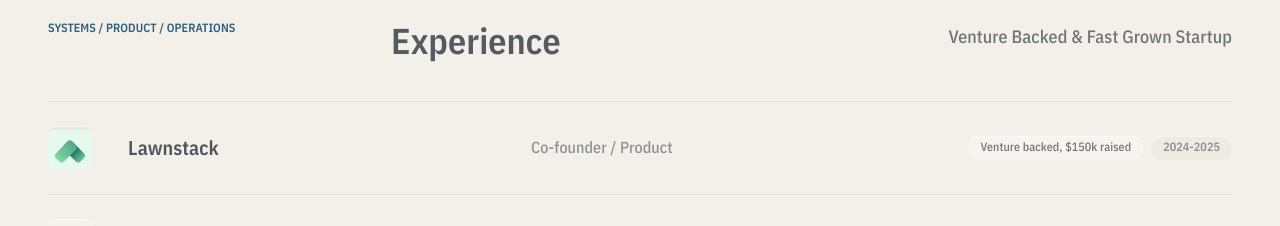
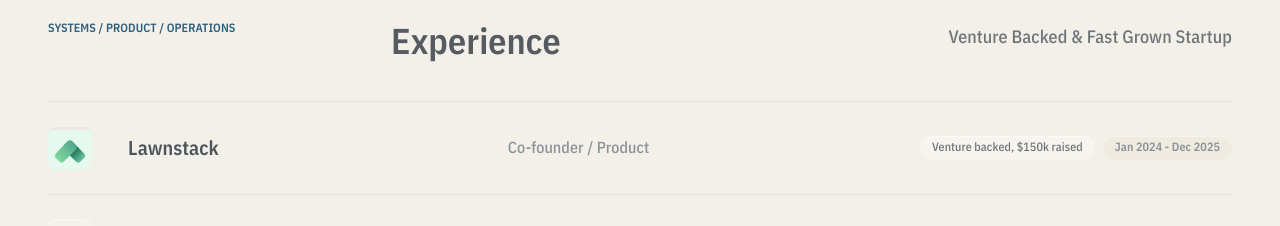
Before and after one commit to Nmilien34/NickPortfolio, a React (Vite) app: page / in a window 1280 px wide. Shown: the part 1120-1346 px from the top of the page. Built offline with nearby package versions, Linux system fonts and the light colour scheme.

Commit message:
fix: Update meta date format for Lawnstack project entry in LandingPage for clarity and consistency.

```diff
--- a/src/components/pages/LandingPage.tsx
+++ b/src/components/pages/LandingPage.tsx
@@ -72,7 +72,7 @@ const experienceEntries = [
     organization: 'Lawnstack',
     role: 'Co-founder / Product',
     tag: 'Venture backed, $150k raised',
-    meta: '2024-2025',
+    meta: 'Jan 2024 - Dec 2025',
     href: '/project/lawnstack',
     logoSrc: '/Projects/Lawnstack /Logo /Frame 49.svg',
     logoAlt: 'Lawnstack logo',
```
